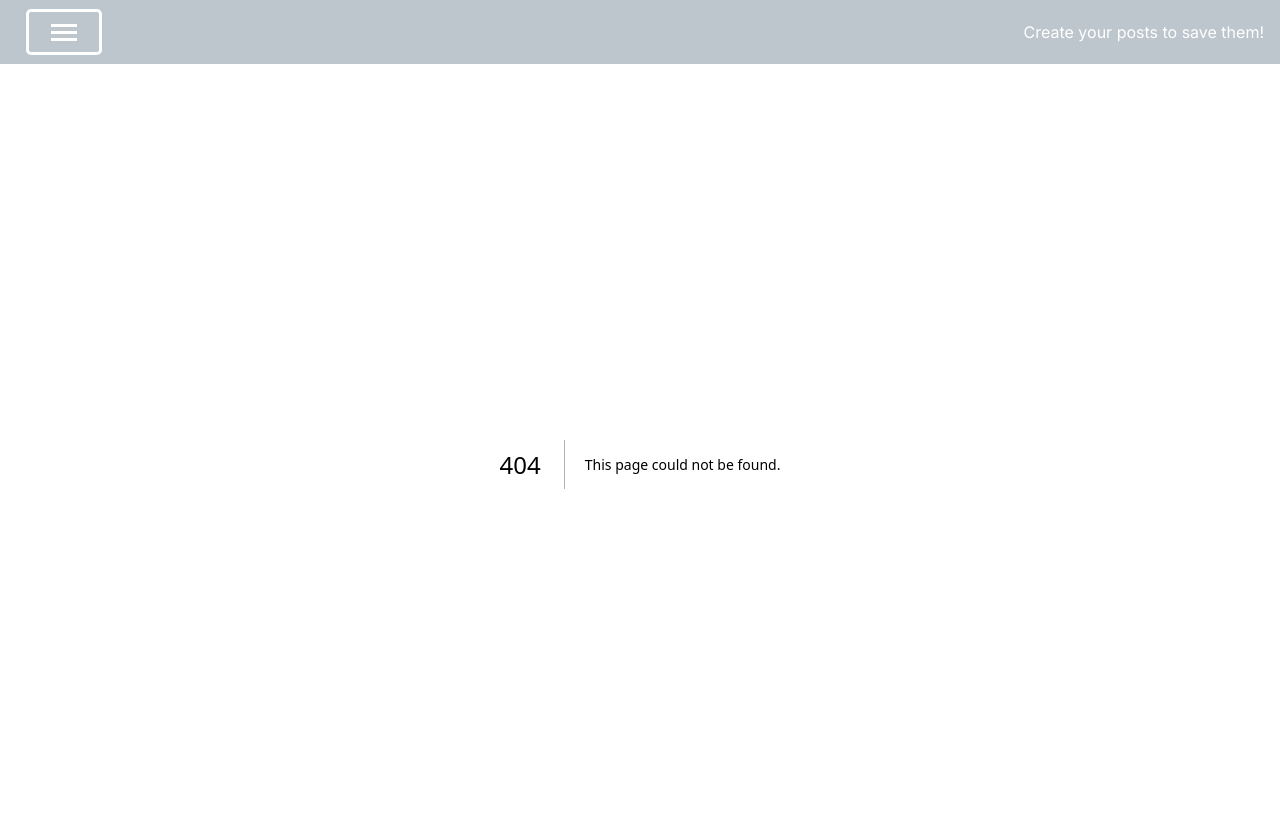
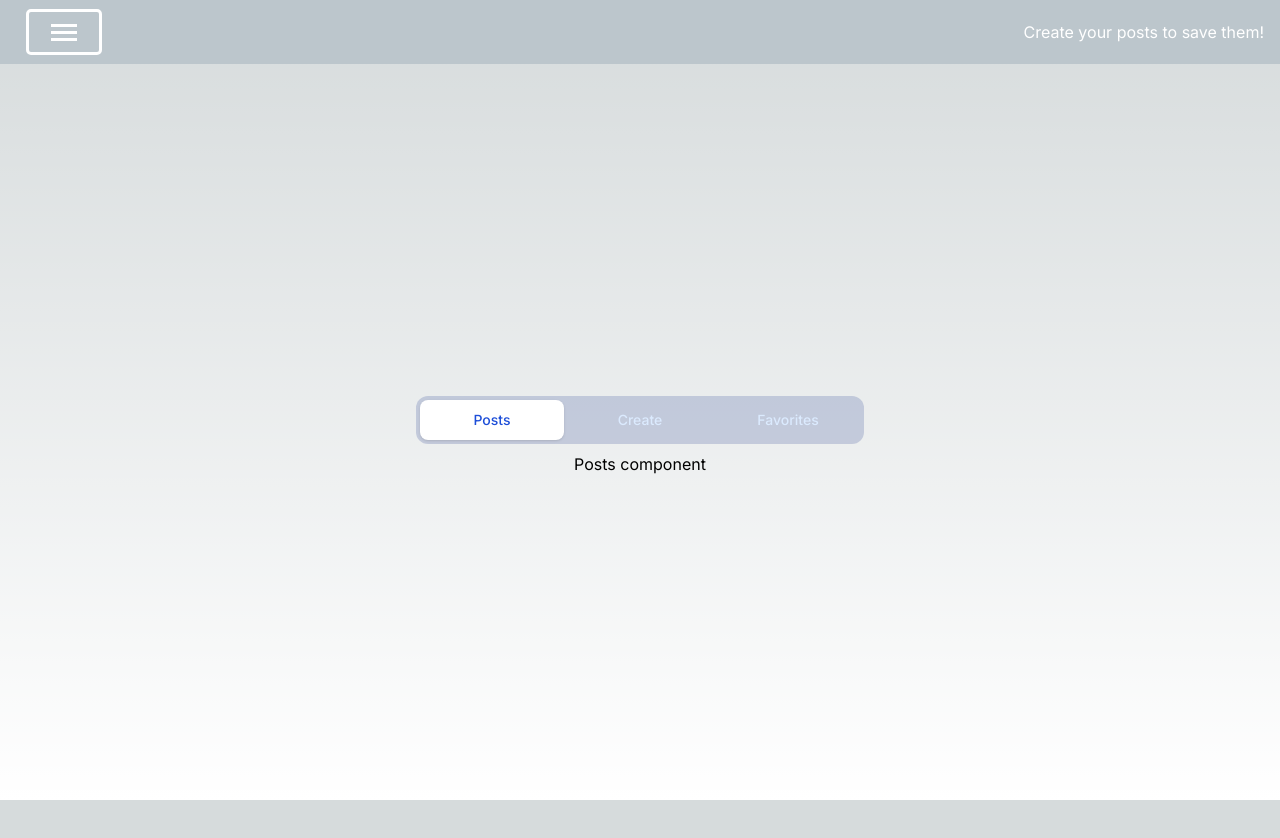
Before and after one commit to Pocu46/Next-JS-Web-Blog, a Next.js app: page /post/posts in a window 1280 px wide. Before the commit this address had no page. Shown: the top 838 px of the page. After the commit the page ends 800 px from the top, so only its background shows below. Built offline with nearby package versions, Linux system fonts and the light colour scheme.

Commit message:
Posts layot navigation is added

```diff
--- a/UI/WrapperComponent.tsx
+++ b/UI/WrapperComponent.tsx
@@ -1,13 +1,12 @@
-import {ReactNode} from "react";
 
 type WrapperComponentProps = {
   className?: string;
-  children: ReactNode;
+  children: React.ReactNode;
 }
 
 const WrapperComponent:React.FC<WrapperComponentProps> = ({className, children}) => {
   return (
-    <div className={`w-full mx-auto my-0 min-h-[calc(100vh_-_64px)] flex justify-center ${className}`}>{children}</div>
+    <div className={`w-[960px] mx-auto my-0 min-h-[calc(100vh_-_64px)] flex justify-center items-start ${className}`}>{children}</div>
   )
 }
 
--- a/app/layout.tsx
+++ b/app/layout.tsx
@@ -1,8 +1,8 @@
 import type {Metadata} from "next";
 import {Inter} from "next/font/google";
-import "./globals.css";
 import Header from "@/components/Header";
 import WrapperComponent from "@/UI/WrapperComponent";
+import "./globals.css";
 
 const inter = Inter({subsets: ["latin"]});
 
@@ -11,11 +11,7 @@ export const metadata: Metadata = {
   description: "Create some articles to save them",
 };
 
-export default function RootLayout({
-                                     children,
-                                   }: Readonly<{
-  children: React.ReactNode;
-}>) {
+export default function RootLayout({ children }: Readonly<{ children: React.ReactNode; }>) {
   return (
     <html lang="en">
       <body className={inter.className}>
@@ -23,6 +19,7 @@ export default function RootLayout({
         <WrapperComponent>
           {children}
         </WrapperComponent>
+        <div id="modalId" />
       </body>
     </html>
   );
--- a/app/post/create/page.tsx
+++ b/app/post/create/page.tsx
@@ -1,6 +1,6 @@
 const CreatePost = () => {
   return(
-    <div>create post component</div>
+    <div>Create post component</div>
   )
 }
 
--- a/app/post/layout.tsx
+++ b/app/post/layout.tsx
@@ -1,14 +1,16 @@
 import React from "react";
-import Link from "next/link";
+import PostsHeader from "@/components/PostsHeader";
 
-const PostHeader = ({children}: { children: React.ReactNode }) => {
+const Posts = ({children}: { children: React.ReactNode }) => {
   return (
-    <>
+    <div className="w-full flex justify-center items-center flex-col">
+      <PostsHeader>
+        {children}
+      </PostsHeader>
 
-
-      {/*{children}*/}
-    </>
+      {children}
+    </div>
   )
 }
 
-export default PostHeader;
+export default Posts;
--- a/app/post/lists/page.tsx
+++ /dev/null
@@ -1,7 +0,0 @@
-const Lists = () => {
-  return(
-    <div>Lists post component</div>
-  )
-}
-
-export default Lists;
--- a/app/post/page.tsx
+++ /dev/null
@@ -1,7 +0,0 @@
-const PageComponent = () => {
-  return(
-    <h1>Page Component</h1>
-  )
-}
-
-export default PageComponent;
--- /dev/null
+++ b/app/post/posts/page.tsx
@@ -0,0 +1,7 @@
+const Posts = () => {
+  return(
+    <div>Posts component</div>
+  )
+}
+
+export default Posts;
--- a/components/DefaultPage.tsx
+++ /dev/null
@@ -1,122 +0,0 @@
-import Image from "next/image";
-
-export default function HomeTwo() {
-  return (
-    <>
-      <main className="flex min-h-screen flex-col items-center justify-between p-24">
-        <div className="z-10 max-w-5xl w-full items-center justify-between font-mono text-sm lg:flex">
-          <p
-            className="fixed left-0 top-0 flex w-full justify-center border-b border-gray-300 bg-gradient-to-b from-zinc-200 pb-6 pt-8 backdrop-blur-2xl dark:border-neutral-800 dark:bg-zinc-800/30 dark:from-inherit lg:static lg:w-auto  lg:rounded-xl lg:border lg:bg-gray-200 lg:p-4 lg:dark:bg-zinc-800/30">
-            Get started by editing&nbsp;
-            <code className="font-mono font-bold">app/page.tsx</code>
-          </p>
-          <div
-            className="fixed bottom-0 left-0 flex h-48 w-full items-end justify-center bg-gradient-to-t from-white via-white dark:from-black dark:via-black lg:static lg:h-auto lg:w-auto lg:bg-none">
-            <a
-              className="pointer-events-none flex place-items-center gap-2 p-8 lg:pointer-events-auto lg:p-0"
-              href="https://vercel.com?utm_source=create-next-app&utm_medium=appdir-template&utm_campaign=create-next-app"
-              target="_blank"
-              rel="noopener noreferrer"
-            >
-              By{" "}
-              <Image
-                src="/vercel.svg"
-                alt="Vercel Logo"
-                className="dark:invert"
-                width={100}
-                height={24}
-                priority
-              />
-            </a>
-          </div>
-        </div>
-
-        <div
-          className="relative flex place-items-center before:absolute before:h-[300px] before:w-full sm:before:w-[480px] before:-translate-x-1/2 before:rounded-full before:bg-gradient-radial before:from-white before:to-transparent before:blur-2xl before:content-[''] after:absolute after:-z-20 after:h-[180px] after:w-full sm:after:w-[240px] after:translate-x-1/3 after:bg-gradient-conic after:from-sky-200 after:via-blue-200 after:blur-2xl after:content-[''] before:dark:bg-gradient-to-br before:dark:from-transparent before:dark:to-blue-700 before:dark:opacity-10 after:dark:from-sky-900 after:dark:via-[#0141ff] after:dark:opacity-40 before:lg:h-[360px] z-[-1]">
-          <Image
-            className="relative dark:drop-shadow-[0_0_0.3rem_#ffffff70] dark:invert"
-            src="/next.svg"
-            alt="Next.js Logo"
-            width={180}
-            height={37}
-            priority
-          />
-        </div>
-
-        <div className="mb-32 grid text-center lg:max-w-5xl lg:w-full lg:mb-0 lg:grid-cols-4 lg:text-left">
-          <a
-            href="https://nextjs.org/docs?utm_source=create-next-app&utm_medium=appdir-template&utm_campaign=create-next-app"
-            className="group rounded-lg border border-transparent px-5 py-4 transition-colors hover:border-gray-300 hover:bg-gray-100 hover:dark:border-neutral-700 hover:dark:bg-neutral-800/30"
-            target="_blank"
-            rel="noopener noreferrer"
-          >
-            <h2 className={`mb-3 text-2xl font-semibold`}>
-              Docs{" "}
-              <span
-                className="inline-block transition-transform group-hover:translate-x-1 motion-reduce:transform-none">
-              -&gt;
-            </span>
-            </h2>
-            <p className={`m-0 max-w-[30ch] text-sm opacity-50`}>
-              Find in-depth information about Next.js features and API.
-            </p>
-          </a>
-
-          <a
-            href="https://nextjs.org/learn?utm_source=create-next-app&utm_medium=appdir-template-tw&utm_campaign=create-next-app"
-            className="group rounded-lg border border-transparent px-5 py-4 transition-colors hover:border-gray-300 hover:bg-gray-100 hover:dark:border-neutral-700 hover:dark:bg-neutral-800/30"
-            target="_blank"
-            rel="noopener noreferrer"
-          >
-            <h2 className={`mb-3 text-2xl font-semibold`}>
-              Learn{" "}
-              <span
-                className="inline-block transition-transform group-hover:translate-x-1 motion-reduce:transform-none">
-              -&gt;
-            </span>
-            </h2>
-            <p className={`m-0 max-w-[30ch] text-sm opacity-50`}>
-              Learn about Next.js in an interactive course with&nbsp;quizzes!
-            </p>
-          </a>
-
-          <a
-            href="https://vercel.com/templates?framework=next.js&utm_source=create-next-app&utm_medium=appdir-template&utm_campaign=create-next-app"
-            className="group rounded-lg border border-transparent px-5 py-4 transition-colors hover:border-gray-300 hover:bg-gray-100 hover:dark:border-neutral-700 hover:dark:bg-neutral-800/30"
-            target="_blank"
-            rel="noopener noreferrer"
-          >
-            <h2 className={`mb-3 text-2xl font-semibold`}>
-              Templates{" "}
-              <span
-                className="inline-block transition-transform group-hover:translate-x-1 motion-reduce:transform-none">
-              -&gt;
-            </span>
-            </h2>
-            <p className={`m-0 max-w-[30ch] text-sm opacity-50`}>
-              Explore starter templates for Next.js.
-            </p>
-          </a>
-
-          <a
-            href="https://vercel.com/new?utm_source=create-next-app&utm_medium=appdir-template&utm_campaign=create-next-app"
-            className="group rounded-lg border border-transparent px-5 py-4 transition-colors hover:border-gray-300 hover:bg-gray-100 hover:dark:border-neutral-700 hover:dark:bg-neutral-800/30"
-            target="_blank"
-            rel="noopener noreferrer"
-          >
-            <h2 className={`mb-3 text-2xl font-semibold`}>
-              Deploy{" "}
-              <span
-                className="inline-block transition-transform group-hover:translate-x-1 motion-reduce:transform-none">
-              -&gt;
-            </span>
-            </h2>
-            <p className={`m-0 max-w-[30ch] text-sm opacity-50 text-balance`}>
-              Instantly deploy your Next.js site to a shareable URL with Vercel.
-            </p>
-          </a>
-        </div>
-      </main>
-    </>
-  );
-}
--- /dev/null
+++ b/components/PostsHeader.tsx
@@ -0,0 +1,48 @@
+"use client"
+
+import React from 'react'
+import {usePathname} from "next/navigation";
+import Link from "next/link";
+
+type PostsHeaderProps = {
+  children: React.ReactNode
+}
+
+const PostsHeader: React.FC<PostsHeaderProps> = ({children}) => {
+  const pathname: string = usePathname()
+
+  return (
+    <div className="w-full max-w-md px-2 py-2 sm:px-0">
+      <nav className="flex space-x-1 rounded-xl bg-blue-900/20 p-1">
+        <Link
+          href='/post/posts'
+          className={`link ${pathname === '/post/posts'
+            ? 'w-full rounded-lg py-2.5 text-sm font-medium leading-5 ring-white/60 ring-offset-2 ring-offset-blue-400 text-center focus:outline-none focus:ring-2 bg-white text-blue-700 shadow'
+            : 'w-full rounded-lg py-2.5 text-sm font-medium leading-5 ring-white/60 ring-offset-2 ring-offset-blue-400 text-center focus:outline-none focus:ring-2 text-blue-100 hover:bg-white/[0.12] hover:text-white'
+          }`}
+        >
+          Posts
+        </Link>
+        <Link
+          href='/post/create'
+          className={`link ${pathname === '/post/create'
+            ? 'w-full rounded-lg py-2.5 text-sm font-medium leading-5 ring-white/60 ring-offset-2 ring-offset-blue-400 text-center focus:outline-none focus:ring-2 bg-white text-blue-700 shadow'
+            : 'w-full rounded-lg py-2.5 text-sm font-medium leading-5 ring-white/60 ring-offset-2 ring-offset-blue-400 text-center focus:outline-none focus:ring-2 text-blue-100 hover:bg-white/[0.12] hover:text-white'
+          }`}
+        >
+          Create
+        </Link>
+        <Link
+          href='/post/favorites'
+          className={`link ${pathname === '/post/favorites'
+            ? 'w-full rounded-lg py-2.5 text-sm font-medium leading-5 ring-white/60 ring-offset-2 ring-offset-blue-400 text-center focus:outline-none focus:ring-2 bg-white text-blue-700 shadow'
+            : 'w-full rounded-lg py-2.5 text-sm font-medium leading-5 ring-white/60 ring-offset-2 ring-offset-blue-400 text-center focus:outline-none focus:ring-2 text-blue-100 hover:bg-white/[0.12] hover:text-white'
+          }`}
+        >
+          Favorites
+        </Link>
+      </nav>
+    </div>
+  )
+}
+export default PostsHeader;
```
Also changed, not shown: package.json (+5 -4 lines), 1 other file (tests, documents, lock files or other folders).
